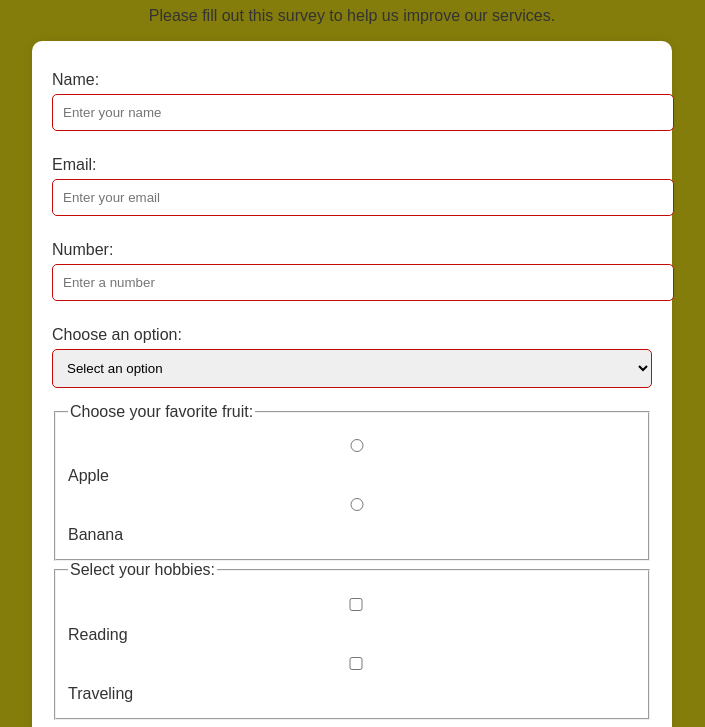
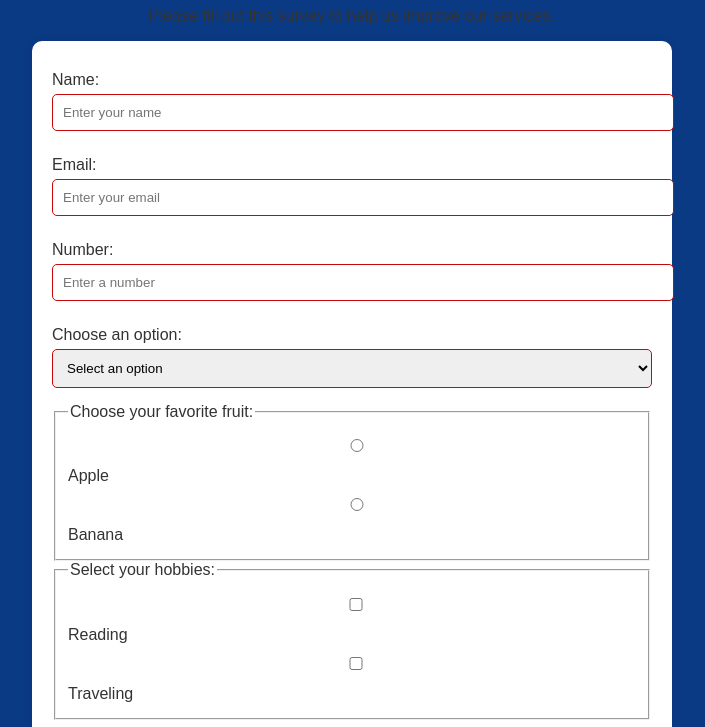
Before and after one commit to crispinini/FORMULARIO, a plain HTML site: page index.html in a window 1280 px wide. Shown: the part 73-800 px from the top of the page, without its empty margins (288-993 px from the left). Drawn offline with Linux system fonts and the light colour scheme.

Commit message:
subiendo contenido

```diff
--- a/styles.css
+++ b/styles.css
@@ -2,7 +2,7 @@ body {
     width: 100%;
     height: 100vh;
     margin: 0;
-    background-color: #857d0b; /* Azul cielo */
+    background-color: #0b3a85; /* Azul cielo */
     color: #333; /* Color del texto */
     font-family: Arial, sans-serif; /* Fuente por defecto */
 }
```
